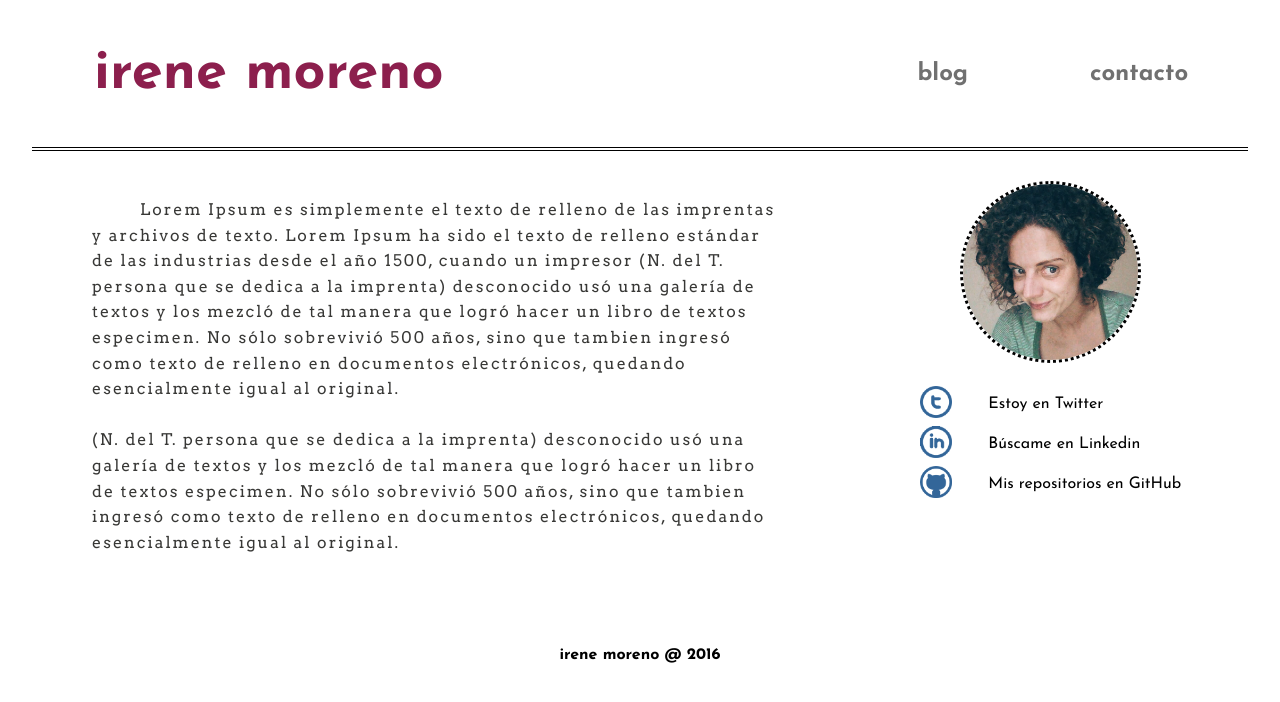
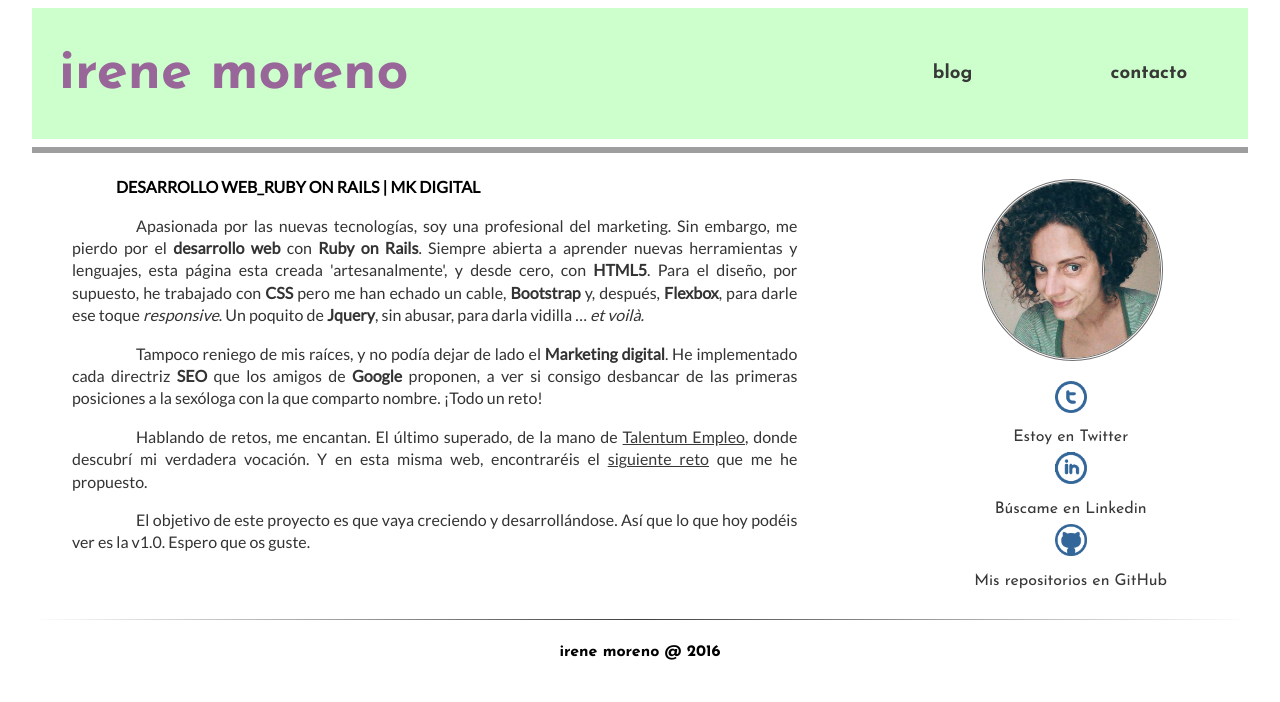
Before and after one commit to irenemoreno/irenemoreno_site_-HTML, a plain HTML site: page index.html in a window 1280 px wide. Drawn offline with Linux system fonts and the light colour scheme; grey boxes are pictures that could not be loaded.

Commit message:
Design upgraded

```diff
--- a/css/style.css
+++ b/css/style.css
@@ -1,21 +1,40 @@
 
 /*  */
-li { list-style:none; }
+li { list-style:none;
+	 line-height: 1.8;
+	}
 
 table {
 	width: 100%;
 	text-align: center;
-	}
-
-hr {border: 4px; height: 0; border-top: 4px double black; text-align:center;}
+}
 
 img { max-width: 100%; }
 
+
+
 body{ background-color:; }
+
+.fondo{
+  background-color: #ccffcc;
+}
+
+/* hr */
+.doble {
+	height: 6px;
+	background: url(http://ibrahimjabbari.com/english/images/hr-11.png) repeat-x 0 0;
+    border: 0;
+}
+.simple {
+	border: 0;
+    height: 1px;
+    background-image: linear-gradient(to right, rgba(0, 0, 0, 0), rgba(0, 0, 0, 0.75), rgba(0, 0, 0, 0));
+}
+
 
 /* Fonts  */
 .josefin {font-family: 'Josefin Sans', sans-serif;}
-.arvo {font-family: 'Arvo', serif;}
+.arvo {font-family: 'Lato', sans-serif;}
 
 .largefont { font-size: 3.5em; }
 .big { font-size: 2em; }
@@ -23,29 +42,32 @@ body{ background-color:; }
 .smallfont { font-size: 1em; }
 .tinyfont { font-size: 0.7em; }
 
-.gris_claro { color: #707070; }
+.gris_claro { color: #333333; }
 .gris_oscuro { color: #383836; }
 .amarillo { color: #DEE612; }
 .blanco { color: #FFFEFC; }
-.rosa { color: #8C1F4D; }
+.rosa { color: #996699; }
+.blue { color: #3366cc; }
+.subrayado { text-decoration: underline; }
 
 /*  */
 .centro { text-align: center; }
-.izq { text-align: left; }
-.der { text-align: right; }
 .alto { height: 10em; }
-.ama_back {background-color: #DEE612;}
+.ama_back {background-color: #FFFEFC;}
+.azul{
+	background-color: #0033cc;
+}
+.pink{
+	background-color: #8C1F4D;
+}
 
 /*  */
 .bio {
-	padding-right: 30px;
-	padding-bottom: 30px;
-	padding-left: 30px;
-	padding-top: 10px;
-	line-height: 1.6;
-	text-indent: 3em;
-	text-align: left;
-	letter-spacing: 2px;
+	padding-right: 20px;
+	padding-left: 20px;
+	line-height: 1.4;
+	text-align: justify;
+	text-indent: 4em;
 }
 
 .rrss{
@@ -55,15 +77,14 @@ body{ background-color:; }
 
 
 .rrss_footer{
-	width: 45px;
-	padding-right: 2%;
-	padding-left: 2%;
+	width: 35px;
+	padding-right: 1%;
+	padding-left: 1%;
 }
 
 #post{
 	padding-right: 5%;
 	padding-left: 5%;
-	margin-left: 2%;
 	margin-bottom: 5%;
 	text-align: justify;
 	background-color: #FFFEFC;
@@ -72,16 +93,28 @@ body{ background-color:; }
 	-webkit-border-radius: 15px 15px 15px 15px;
 	border: 3px solid #8C1F4D;
 }
+.animacion{
+	width: 350px;
+	height: 350px;
+}
 
-
+.fondo_contacto{
+	background-color: #fff;
+	background-image:
+	linear-gradient(90deg, transparent 79px, #abced4 79px, #abced4 81px, transparent 81px),
+	linear-gradient(#eee .1em, transparent .1em);
+	background-size: 100% 1.2em;
+}
 /* iconos */
 .micono {
 	max-width: 175px;
 	border-radius: 50%;
-	border-style: dotted;
-	margin-top: 20px;
-	margin-bottom: 1em;
+	border-style: double;
+	border-color: #707070;
+	margin-left: 2.7em;
+	margin-top: 1em;
 }
+
 .blog_icon{
 	width: 2em;
 	margin-right: 2em;
@@ -91,25 +124,17 @@ body{ background-color:; }
 
 
 /* espaciado */
-.espacio_izq {
-	padding-left: 70px;
+.espacio_izq { padding-left: 70px; }
+.esp_izq_peq { padding-left: 35px; }
+.principal { margin-top: 10px; }
+.ancho_celda{ width: 5em;}
+
+/* links */
+a { text-decoration: none; }
+a:hover {
+	color: #707070;
+	opacity: 0.7;
+    filter: alpha(opacity=70); /* For IE8 and earlier */
 }
 
-.principal {
-	margin-top: 10px;
-}
-.ancho_celda{
-	width: 5em;
-}
-
-/* links */
-a {
-	text-decoration: none;
-}
-
-.enlace {
-	color: #707070;
-}
-a:hover {
-    color: #383836;
- }
+.enlace{ color: #383836; }
--- a/index.html
+++ b/index.html
@@ -2,78 +2,88 @@
 <html>
 <head>
 	<meta charset="UTF-8">
-	<title>Irene Moreno</title>
-	<link rel="shortcut icon" href="img/favicon.ico" />
-	<link rel="stylesheet" href="css/flexboxgrid.min.css">
-	<link rel="stylesheet" href="css/style.css">
+	<title>Irene Moreno | Desarrollo web con Ruby on Rails y Marketing digital</title>
+	<meta name = "description" content = "Web personal de Irene Moreno, diseñada con HTML5 y CSS3, inmersa en el Desarrollo Web con Ruby on Rails" />
+	<link rel= "shortcut icon" href = "img/favicon.ico" />
+	<link rel="stylesheet" href ="css/flexboxgrid.min.css" >
+	<link rel="stylesheet" href="css/style.css" >
 	<link href='https://fonts.googleapis.com/css?family=Josefin+Sans:400,600,700,300' rel='stylesheet' type='text/css'>
 	<link href='https://fonts.googleapis.com/css?family=Arvo' rel='stylesheet' type='text/css'>
+	<link href='https://fonts.googleapis.com/css?family=Lato:400,300' rel='stylesheet' type='text/css'>
 
 
 </head>
 <body>
 	<div class ="container">
 <!-- navegacion -->
-		<div class="row middle-xs fondo">
+		<div class="fondo">
+		<div class="row middle-xs">
 
-			<div class="col-xs-12 col-md-8 first-xs rosa josefin espacio_izq">
+			<div class="col-xs-12 col-md-8 first-xs rosa josefin esp_izq_peq">
 				<h1 class="largefont">irene moreno</h1>
+
 			</div>
 
 			<nav class="col-xs-12 col-md-4">
 				<table>
 					<tr>
 						<td  class="ancho_celda">
-							<h1 class="josefin"><a href="blog.html" class="enlace">blog</a></h1>
+							<h3 class="josefin gris_oscuro"><a href="blog.html" class="enlace" title="irenemoreno-blog">blog</a></h3>
 						</td>
 						<td  class="ancho_celda">
-							<h1 class="josefin"><a href="contact.html" class="enlace">contacto</a></h1>
+							<h3 class="josefin gris_oscuro"><a href="contact.html" class="enlace" title="irenemoreno-contacto">contacto</a></h>
 						</td>
 					</tr>
 				</table>
 			</nav>
-
+		</div>
 		</div>
 
-		<hr>
+<hr class="doble">
 <!-- descripción -->
 		<div class="row principal">
 			<div class="col-xs-12 col-md-8">
 				<div class="bio">
-					<p class="smallfont arvo bio gris_oscuro">Lorem Ipsum es simplemente el texto de relleno de las imprentas y archivos de texto. Lorem Ipsum ha sido el texto de relleno estándar de las industrias desde el año 1500, cuando un impresor (N. del T. persona que se dedica a la imprenta) desconocido usó una galería de textos y los mezcló de tal manera que logró hacer un libro de textos especimen. No sólo sobrevivió 500 años, sino que tambien ingresó como texto de relleno en documentos electrónicos, quedando esencialmente igual al original.  <br/><br/>
-					(N. del T. persona que se dedica a la imprenta) desconocido usó una galería de textos y los mezcló de tal manera que logró hacer un libro de textos especimen. No sólo sobrevivió 500 años, sino que tambien ingresó como texto de relleno en documentos electrónicos, quedando esencialmente igual al original.</p>
+					<h2 class="arvo smallfont gris_ocuro"> DESARROLLO WEB_RUBY ON RAILS | MK DIGITAL </h2>
+					<p class="smallfont arvo bio gris_claro">
+					Apasionada por las nuevas tecnologías, soy una profesional del marketing. Sin embargo, me pierdo por el <strong>desarrollo web</strong> con <strong>Ruby on Rails</strong>. Siempre abierta a aprender nuevas herramientas y lenguajes, esta página esta creada 'artesanalmente', y desde cero, con <strong>HTML5</strong>. Para el diseño, por supuesto, he trabajado con <strong>CSS</strong> pero me han echado un cable, <strong>Bootstrap</strong> y, después, <strong>Flexbox</strong>, para darle ese toque <em>responsive</em>.  Un poquito de <strong>Jquery</strong>, sin abusar, para darla vidilla … <em>et voilà.</em></p>
+					<p class="smallfont arvo bio gris_claro">
+					Tampoco reniego de mis raíces, y no podía dejar de lado el <strong>Marketing digital</strong>. He implementado cada directriz <strong>SEO</strong> que los amigos de <strong>Google</strong> proponen, a ver si consigo desbancar de las primeras posiciones a la sexóloga con la que comparto nombre. ¡Todo un reto!</p>
+					<p class="smallfont arvo bio gris_claro">
+					Hablando de retos, me encantan. El último superado, de la mano de <a href="http://www.talentumempleo.com" class="enlace subrayado" target="_blank" title="Talentum Empleo" >Talentum Empleo</a>, donde descubrí mi verdadera vocación. Y en esta misma web, encontraréis el <a href = "blog.html" class = " enlace subrayado">siguiente reto</a> que me he propuesto.
+					</p>
+					<p class="smallfont arvo bio gris_claro">
+					El objetivo de este proyecto es que vaya creciendo y desarrollándose. Así que lo que hoy podéis ver es la v1.0. Espero que os guste.
+					</p>
 				</div>
 			</div>
 
 <!-- redes sociales -->
 			<div class="col-xs-12 col-md-4 center-xs middle-xs">
-   					 <img class="micono" src="img/pic_web.jpg"/>
+   					 <img class="micono" src="img/pic_web.jpg" alt="Irene Moreno" />
    					 	<div class="josefin">
-   					 		<table>
-   					 			<tr>
-   					 			<a href="https://twitter.com/Ireono" class="enlace">
-	   					 		<td class="der"><img src="img/twi.png" class="blog_icon" id="hijo"></td>
-	   					 		<td class="izq">Estoy en Twitter</td>
-	   					 		</a></tr>
+   					 		<ul>
+   					 			<a href="https://twitter.com/Ireono" class="enlace" target="_blank" title="irenemoreno-twitter">
+	   					 		<li><img src="img/twi.png" class="blog_icon" alt="irenemoreno-twitter"></li>
+	   					 		<li>Estoy en Twitter</li>
+	   					 		</a>
 
-	   					 		<tr>
-	   					 		<a href="https://es.linkedin.com/in/irenemorenocano" class="enlace">
-	   					 		<td class="der"><img src="img/linke.png" class="blog_icon"></td>
-	   					 		<td class="izq">Búscame en Linkedin</td>
-	   					 		</a></tr>
+	   					 		<a href="https://es.linkedin.com/in/irenemorenocano" class="enlace" target="_blank" title="irenemoreno-linkedin">
+	   					 		<li><img src="img/linke.png" class="blog_icon"></li>
+	   					 		<li>Búscame en Linkedin</li>
+	   					 		</a>
 
-	   					 		<tr>
-	   					 		<a href="https://github.com/irenemoreno" class="enlace">
-	   					 		<td class="der"><img src="img/github.png" class="blog_icon"></td>
-	   					 		<td class="izq">Mis repositorios en GitHub</td>
-	   					 		</a></tr>
-	   					 	</table>
+	   					 		<a href="https://github.com/irenemoreno" class="enlace" target="_blank" title="irenemoreno-github">
+	   					 		<li><img src="img/github.png" class="blog_icon"></li>
+	   					 		<li>Mis repositorios en GitHub</li>
+	   					 		</a>
+	   					 	</ul>
 	   					</div>
 			</div>
 		</div>
-
+<hr class="simple">
 <!-- pie de pagina -->
-		<footer class="row centro">
+		<footer class="row center-xs">
 			<div class="col-xs-12">
 				<h3 class="josefin smallfont">irene moreno @ 2016</h3>
 			</div>
```
Also changed, not shown: blog.html (+30 -17 lines), contact.html (+33 -21 lines), img/cherry blossom3.png (deleted), img/corazon.png (deleted), img/fondo.png (deleted), img/git.png (deleted), img/github2.png (deleted), img/linkedin.png (deleted), img/pic_web.png (deleted), img/retw.png (deleted), img/twitter.png (deleted).
